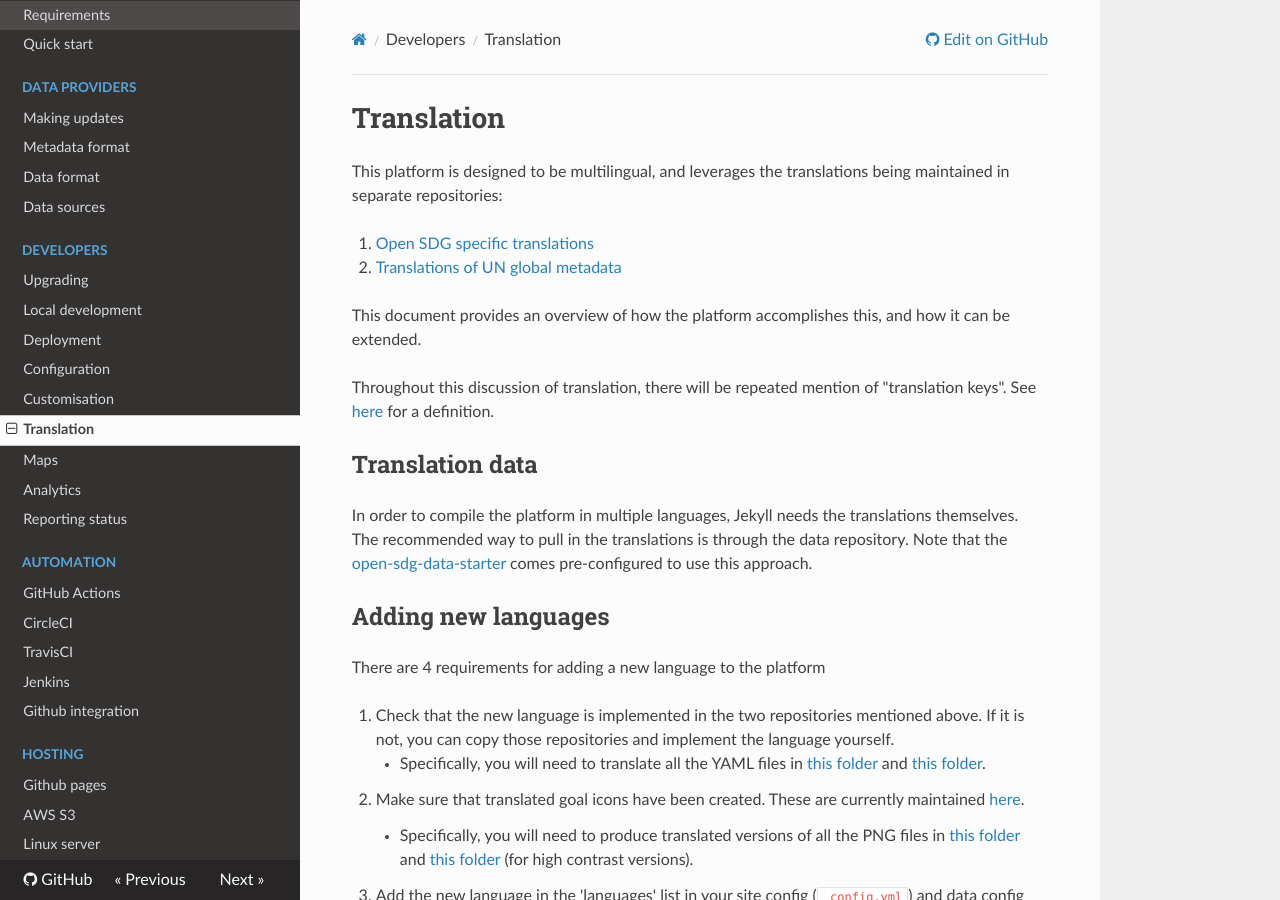
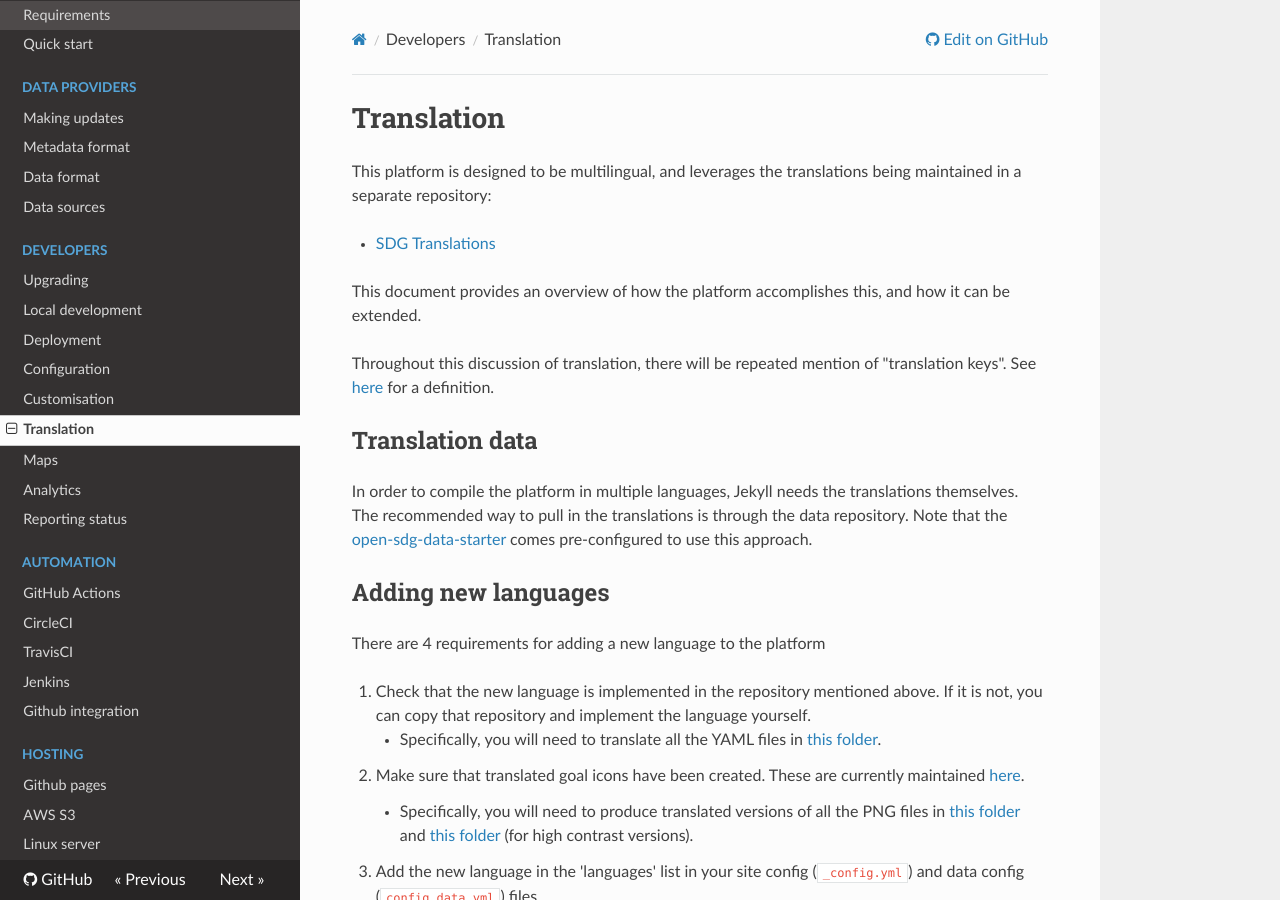
Before and after one commit to open-sdg/open-sdg, an MkDocs documentation site: the page built from docs/translation.md, in a window 1280 px wide and 900 px high. Built offline with MkDocs 1.6.1, drawn with Linux system fonts in a browser that asks for light colours; nearby versions of some CDN libraries; old or Windows-style settings are respelled for this version of MkDocs.

Commit message:
Go back to referring to sdg-translations

```diff
--- a/docs/translation.md
+++ b/docs/translation.md
@@ -1,9 +1,8 @@
 <h1>Translation</h1>
 
-This platform is designed to be multilingual, and leverages the translations being maintained in separate repositories:
+This platform is designed to be multilingual, and leverages the translations being maintained in a separate repository:
 
-1. [Open SDG specific translations](https://github.com/open-sdg/translations-open-sdg)
-2. [Translations of UN global metadata](https://github.com/open-sdg/translations-un-sdg)
+* [SDG Translations](https://github.com/open-sdg/sdg-translations)
 
 This document provides an overview of how the platform accomplishes this, and how it can be extended.
 
@@ -17,10 +16,10 @@ In order to compile the platform in multiple languages, Jekyll needs the transla
 
 There are 4 requirements for adding a new language to the platform
 
-1. Check that the new language is implemented in the two repositories mentioned above. If it is not, you can copy those repositories and implement the language yourself.
-    * Specifically, you will need to translate all the YAML files in [this folder](https://github.com/open-sdg/translations-open-sdg/tree/master/translations/en) and [this folder](https://github.com/open-sdg/translations-un-sdg/tree/master/translations/en).
-2. Make sure that translated goal icons have been created. These are currently maintained [here](https://github.com/open-sdg/translations-un-sdg/).
-    * Specifically, you will need to produce translated versions of all the PNG files in [this folder](https://github.com/open-sdg/translations-un-sdg/tree/master/docs/assets/img/goals/en) and [this folder](https://github.com/open-sdg/translations-un-sdg/tree/master/docs/assets/img/high-contrast/goals/en) (for high contrast versions).
+1. Check that the new language is implemented in the repository mentioned above. If it is not, you can copy that repository and implement the language yourself.
+    * Specifically, you will need to translate all the YAML files in [this folder](https://github.com/open-sdg/sdg-translations/tree/master/translations/en).
+2. Make sure that translated goal icons have been created. These are currently maintained [here](https://github.com/open-sdg/sdg-translations/).
+    * Specifically, you will need to produce translated versions of all the PNG files in [this folder](https://github.com/open-sdg/sdg-translations/tree/master/www/assets/img/goals/en) and [this folder](https://github.com/open-sdg/sdg-translations/tree/master/www/assets/img/high-contrast/goals/en) (for high contrast versions).
 3. Add the new language in the 'languages' list in your site config (`_config.yml`) and data config (`config_data.yml`) files.
 4. Create new versions of any Jekyll pages that you would like to have available in the new language. Note that the open-sdg-site-starter project includes a [script](https://github.com/open-sdg/open-sdg-site-starter/blob/develop/scripts/batch/add_language.py) to make this easier.
 
@@ -34,7 +33,7 @@ Instead, you should see something like this:
 
 `<h1>{{ page.t.general.sdg }}</h1>`
 
-The `page.t` variable contains a nested structure of translation values, corresponding to the folder structure of the repositories mentioned above. For example, in the example above, the "general" refers to [this file](https://github.com/open-sdg/translations-open-sdg/blob/master/translations/en/general.yml), and the "sdg" refers to [that line within the file](https://github.com/open-sdg/translations-open-sdg/blob/master/translations/en/general.yml#L9).
+The `page.t` variable contains a nested structure of translation values, corresponding to the folder structure of the repositories mentioned above. For example, in the example above, the "general" refers to [this file](https://github.com/open-sdg/sdg-translations/blob/master/translations/en/general.yml), and the "sdg" refers to [that line within the file](https://github.com/open-sdg/sdg-translations/blob/master/translations/en/general.yml#L9).
 
 Jekyll will display translated text according to the "language" specified in the "front matter" of the current document.
 
```
Also changed, not shown: docs/architecture.md (+1 -1 lines), docs/upgrading.md (+6 -7 lines), 2 other files.
